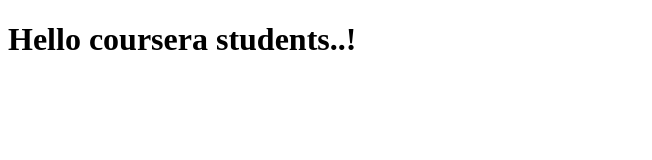
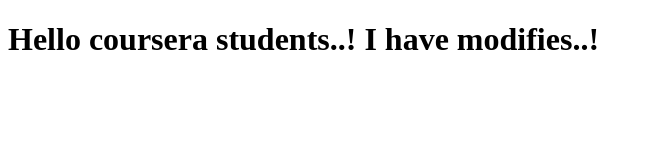
Before and after one commit to shravan477/coursera-test, a plain HTML site: page index.html in a window 1280 px wide. Shown: the whole page, without its empty margins (0-652 px from the left). Drawn offline with Linux system fonts and the light colour scheme.

Commit message:
Next version of web file.

```diff
--- a/index.html
+++ b/index.html
@@ -5,6 +5,6 @@
     <title>Hello coursera</title>
   </head>
   <body>
-    <h1>Hello coursera students..!</h1>
+    <h1>Hello coursera students..! I have modifies..!</h1>
   </body>
 </html>
```
